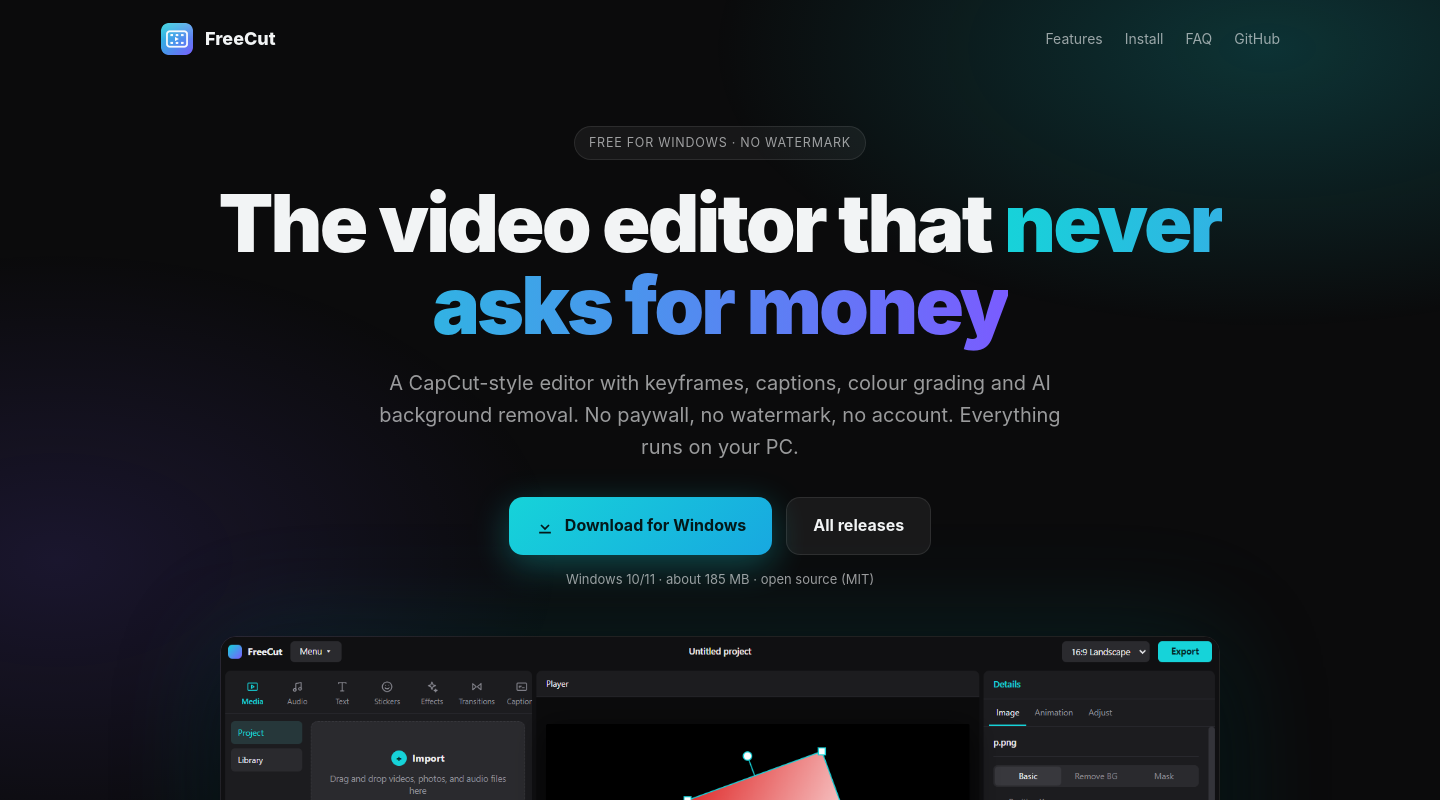
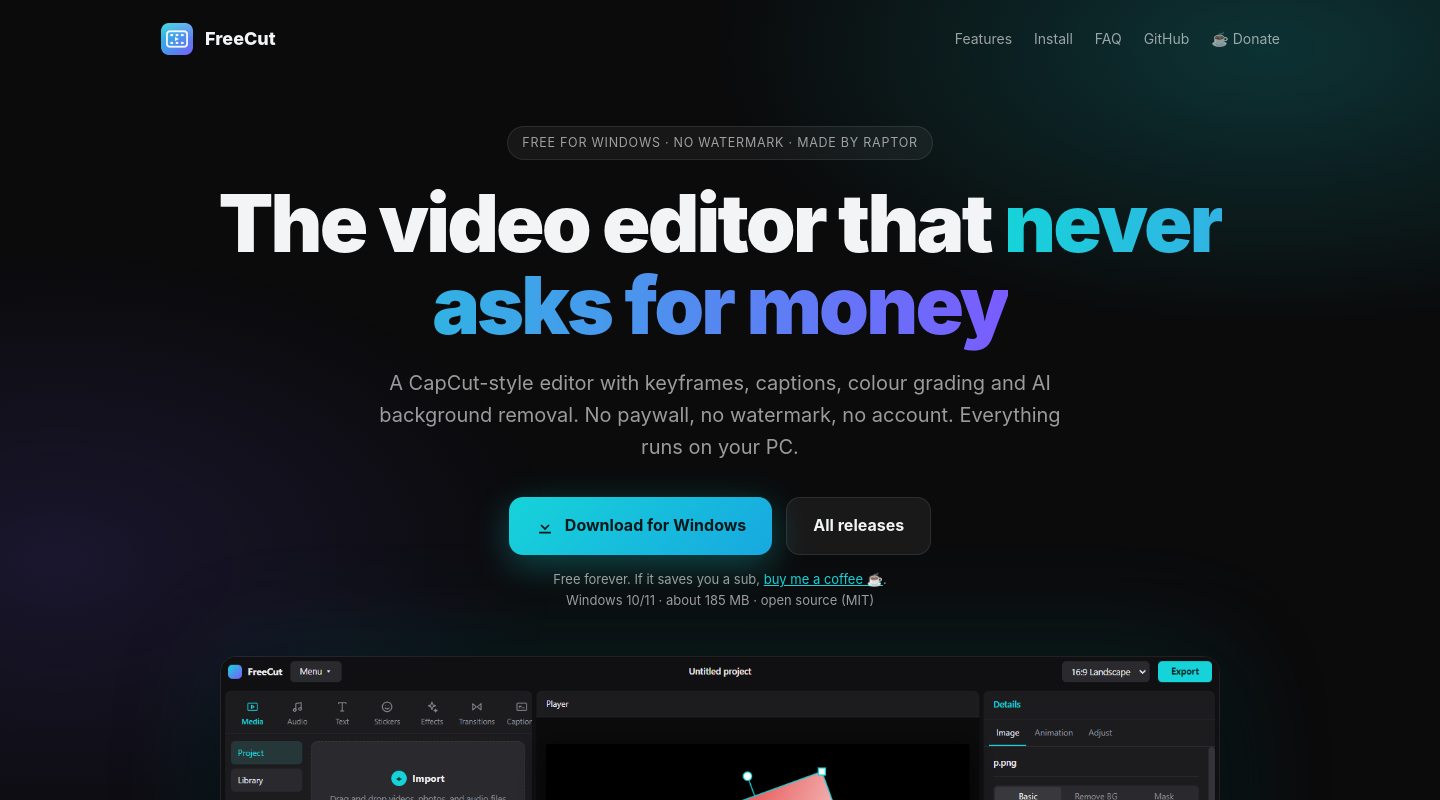
Before and after one commit to wapytor/freecut, an Electron app: page docs/index.html in a window 1440 px wide. Shown: the top 800 px of the page. Drawn offline with Linux system fonts and the light colour scheme.

Commit message:
Add made-by tag and donate link

```diff
--- a/docs/index.html
+++ b/docs/index.html
@@ -63,18 +63,18 @@ footer{margin-top:90px;padding:32px 0 50px;border-top:1px solid var(--line);text
 <div class="wrap">
   <nav>
     <a class="brand" href="#"><img src="icon.png" alt="">FreeCut</a>
-    <div class="links"><a href="#features">Features</a><a href="#install">Install</a><a href="#faq">FAQ</a><a href="https://github.com/wapytor/freecut">GitHub</a></div>
+    <div class="links"><a href="#features">Features</a><a href="#install">Install</a><a href="#faq">FAQ</a><a href="https://github.com/wapytor/freecut">GitHub</a><a href="https://ko-fi.com/raptormakesstuff" target="_blank" rel="noopener">☕ Donate</a></div>
   </nav>
 
   <header class="hero">
-    <span class="pill">Free for Windows &middot; No watermark</span>
+    <span class="pill">Free for Windows &middot; No watermark &middot; Made by Raptor</span>
     <h1>The video editor that <em>never asks for money</em></h1>
     <p class="lead">A CapCut-style editor with keyframes, captions, colour grading and AI background removal. No paywall, no watermark, no account. Everything runs on your PC.</p>
     <div class="cta">
       <a class="btn primary" href="https://github.com/wapytor/freecut/releases/latest/download/FreeCut-Setup-0.1.0.exe"><svg viewBox="0 0 24 24"><path d="M12 3v11.2l4.1-4.1 1.4 1.4L12 17l-5.5-5.5 1.4-1.4 4.1 4.1V3zM5 19h14v2H5z"/></svg>Download for Windows</a>
       <a class="btn" href="https://github.com/wapytor/freecut/releases/latest">All releases</a>
     </div>
-    <p class="fine">Windows 10/11 &middot; about 185 MB &middot; open source (MIT)</p>
+    <p class="fine">Free forever. If it saves you a sub, <a href="https://ko-fi.com/raptormakesstuff" target="_blank" rel="noopener" style="color:var(--a)">buy me a coffee ☕</a>.<br>Windows 10/11 &middot; about 185 MB &middot; open source (MIT)</p>
     <div class="shot"><img src="screenshot.png" alt="FreeCut editor with timeline, player and details panel"></div>
   </header>
 
@@ -111,7 +111,7 @@ footer{margin-top:90px;padding:32px 0 50px;border-top:1px solid var(--line);text
     <details><summary>What are the limits?</summary><p>Export runs in real time, so a 5 minute video takes about 5 minutes. The best-quality AI background removal is slow on CPU. There's no cloud content or CapCut project import.</p></details>
   </section>
 
-  <footer>FreeCut &middot; made by Chaz &middot; <a href="https://github.com/wapytor/freecut">Source on GitHub</a></footer>
+  <footer>Made by <b style="color:var(--txt)">Raptor</b> &nbsp;&middot;&nbsp; <a href="https://ko-fi.com/raptormakesstuff" target="_blank" rel="noopener">☕ Donate</a> &nbsp;&middot;&nbsp; <a href="https://github.com/wapytor/freecut">Source on GitHub</a></footer>
 </div>
 </body>
 </html>
```
Also changed, not shown: README.md.
